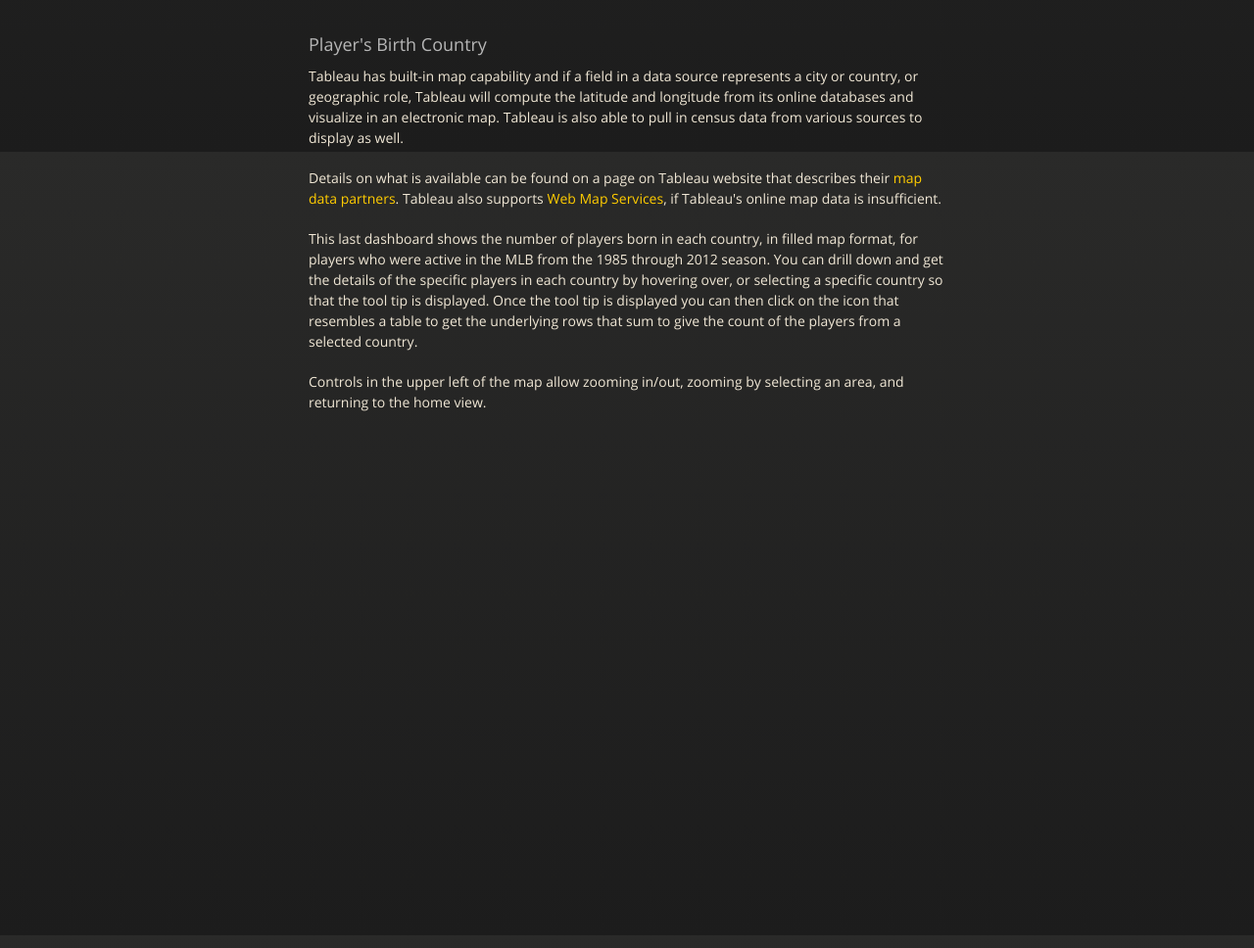
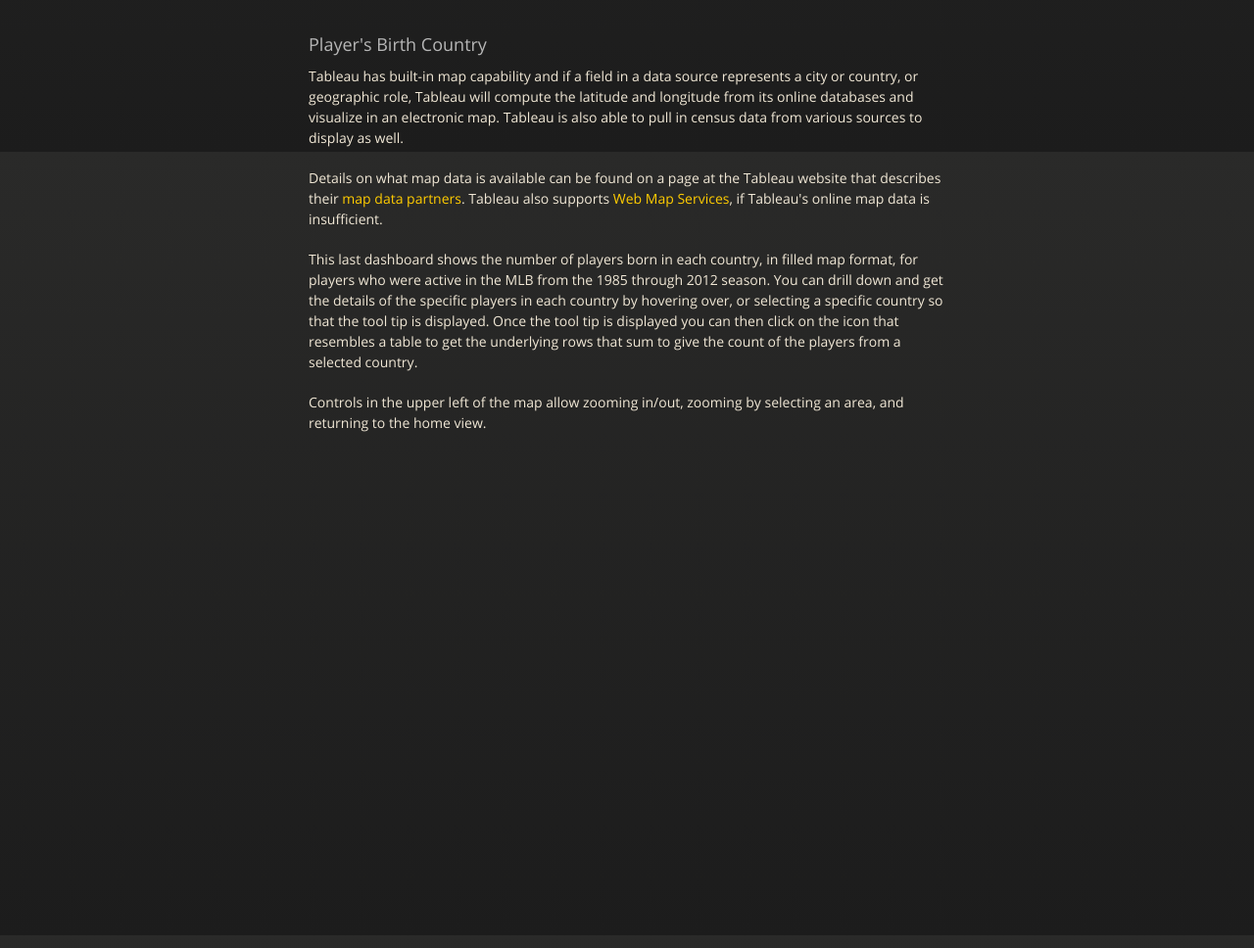
Before and after one commit to dgwartney/tableau, a plain HTML site: page index.html in a window 1280 px wide. Shown: the part 3845-4813 px from the top of the page at 98% size. Drawn offline with nearby package versions, Linux system fonts and the light colour scheme.

Commit message:
Fix sentence

```diff
--- a/index.html
+++ b/index.html
@@ -178,7 +178,7 @@
 Tableau is also able to pull in census data from various sources to display as well.
 </p>
 <p>
-Details on what is available can be found on a page on Tableau website that describes their <a href="http://www.tableausoftware.com/mapdata">map data partners</a>. Tableau also supports <a href="http://en.wikipedia.org/wiki/Web_Map_Service">Web Map Services</a>, if Tableau's online map data is insufficient.
+Details on what map data is available can be found on a page at the Tableau website that describes their <a href="http://www.tableausoftware.com/mapdata">map data partners</a>. Tableau also supports <a href="http://en.wikipedia.org/wiki/Web_Map_Service">Web Map Services</a>, if Tableau's online map data is insufficient.
 </p>
 <p>
 This last dashboard shows the number of players born in each country, in filled map format, for players who were active in the MLB from the 1985 through 2012 season.
```
